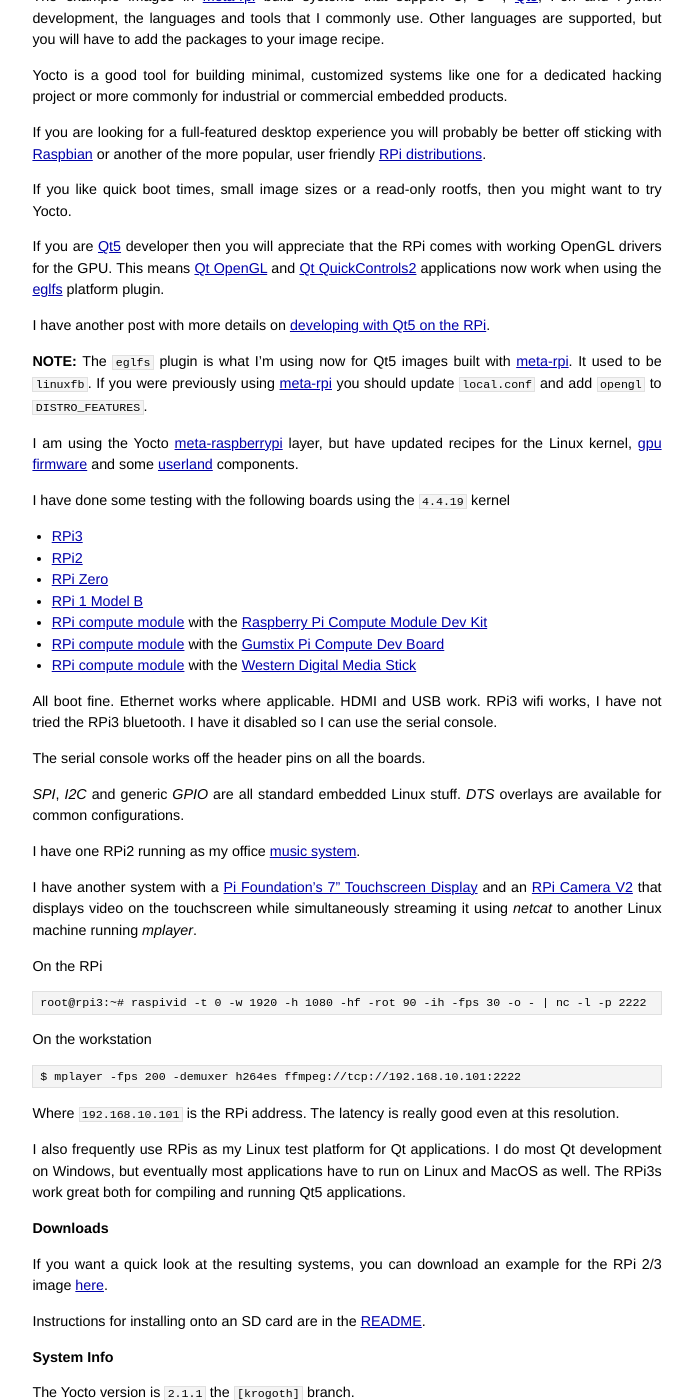
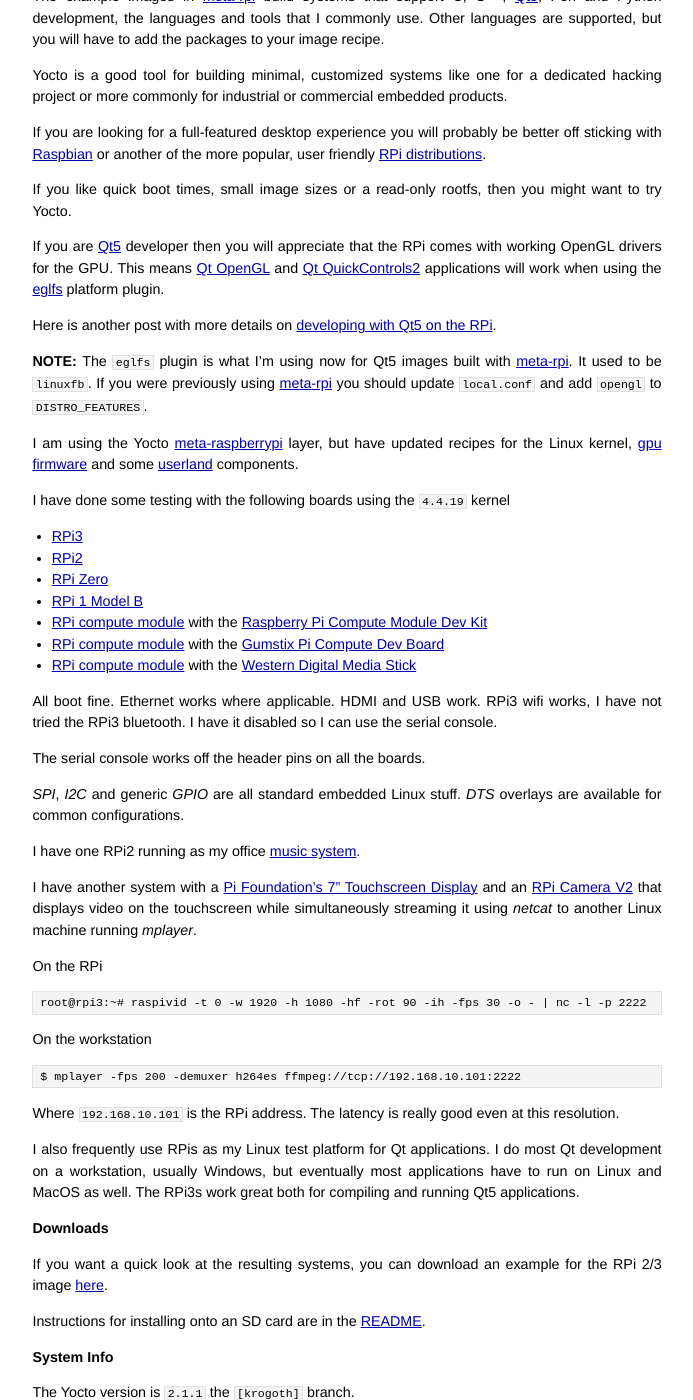
Before and after one commit to jumpnow/jumpnowtek-site, a Jekyll site: the page built from _posts/2015-12-04-Raspberry-Pi-Systems-with-Yocto.md, in a window 1280 px wide and 1400 px high, scrolled down 214 px. Shown: the whole window, without its empty margins (293-986 px from the left). Built offline with Jekyll 4.4.1, drawn with Linux system fonts in a browser that asks for light colours; some of the changed text lies outside the part shown.

Commit message:
Updates to rpi doc

```diff
--- a/_posts/2015-12-04-Raspberry-Pi-Systems-with-Yocto.md
+++ b/_posts/2015-12-04-Raspberry-Pi-Systems-with-Yocto.md
@@ -17,9 +17,9 @@
 
 If you like quick boot times, small image sizes or a read-only rootfs, then you might want to try Yocto.
 
-If you are [Qt5][qt] developer then you will appreciate that the RPi comes with working OpenGL drivers for the GPU. This means [Qt OpenGL][qt-opengl] and [Qt QuickControls2][qt-quickcontrols2] applications now work when using the [eglfs][qt-eglfs] platform plugin.
+If you are [Qt5][qt] developer then you will appreciate that the RPi comes with working OpenGL drivers for the GPU. This means [Qt OpenGL][qt-opengl] and [Qt QuickControls2][qt-quickcontrols2] applications will work when using the [eglfs][qt-eglfs] platform plugin.
 
-I have another post with more details on [developing with Qt5 on the RPi][rpi-qt5-qml-dev].
+Here is another post with more details on [developing with Qt5 on the RPi][rpi-qt5-qml-dev].
 
 **NOTE:** The `eglfs` plugin is what I'm using now for Qt5 images built with [meta-rpi][meta-rpi]. It used to be `linuxfb`. If you were previously using [meta-rpi][meta-rpi] you should update `local.conf` and add `opengl` to `DISTRO_FEATURES`.
 
@@ -55,7 +55,7 @@
 
 Where `192.168.10.101` is the RPi address. The latency is really good even at this resolution.
 
-I also frequently use RPis as my Linux test platform for Qt applications. I do most Qt development on Windows, but eventually most applications have to run on Linux and MacOS as well. The RPi3s work great both for compiling and running Qt5 applications.
+I also frequently use RPis as my Linux test platform for Qt applications. I do most Qt development on a workstation, usually Windows, but eventually most applications have to run on Linux and MacOS as well. The RPi3s work great both for compiling and running Qt5 applications.
 
 ### Downloads
 
```
Also changed, not shown: other parts of _posts/2015-12-04-Raspberry-Pi-Systems-with-Yocto.md (+5 -4 lines).
